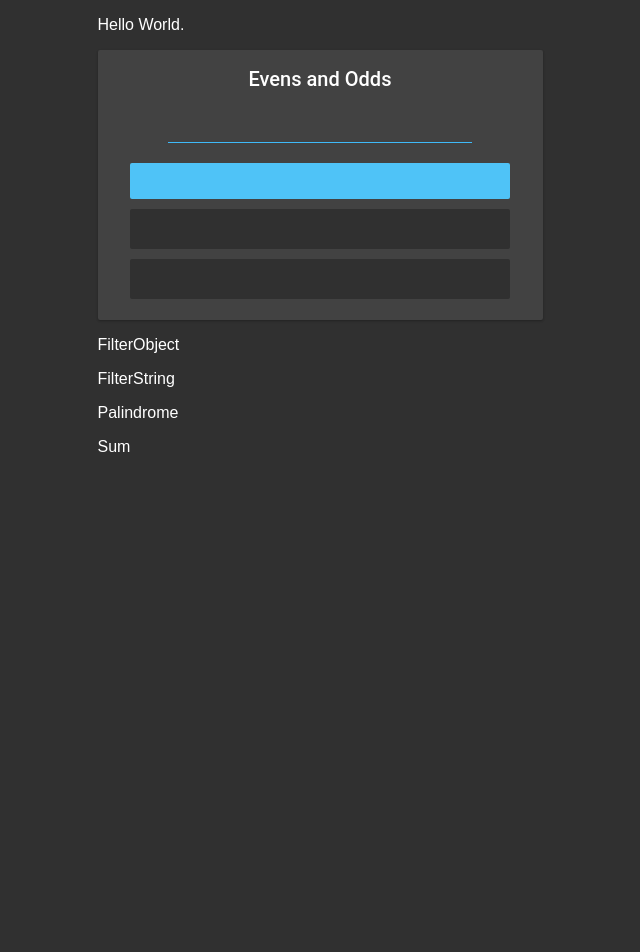
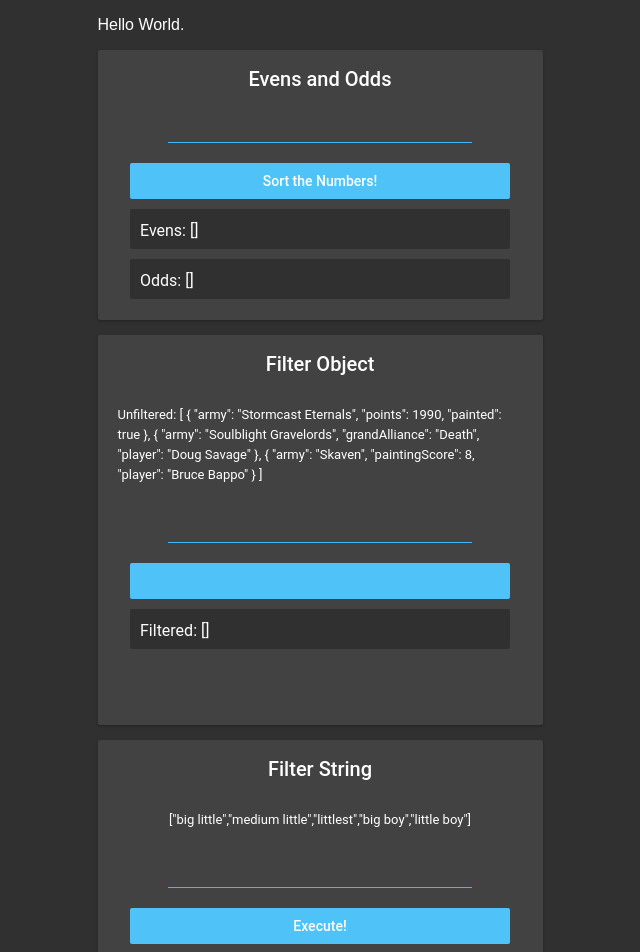
Before and after one commit to WillardWard/React-Toy-Problems, a React (Create React App) app: page / in a window 1280 px wide. Shown: the top 952 px of the page, without its empty margins (320-960 px from the left). Before the commit the page ends 800 px from the top, so only its background shows below. Built offline with nearby package versions, Linux system fonts and the light colour scheme.

Commit message:
completed through filterString componenet

```diff
--- a/src/components/Topics/EvenAndOdd.js
+++ b/src/components/Topics/EvenAndOdd.js
@@ -13,13 +13,22 @@ class EvenAndOdd extends Component {
   solve = () => {
     const userString = this.state.userInput;
     const userArray = [...userString];
+    let evens = [];
+    let odds = [];
+
     userArray.forEach((element) => {
-      if (Number.isInteger(element)) {
-        element % 2 === 0
-          ? this.state.evenArray.value.push(element)
-          : this.state.oddArray.value.push(element);
+      if (!isNaN(element)) {
+        if (parseInt(element, 10) % 2 === 0) {
+          evens.push(element);
+        } else {
+          odds.push(element);
+        }
       }
     });
+
+    this.setState({ evenArray: evens, oddArray: odds });
+
+    console.log(this.state.evenArray);
   };
 
   render() {
@@ -30,9 +39,15 @@ class EvenAndOdd extends Component {
           className="inputLine"
           onChange={(event) => this.setState({ userInput: event.target.value })}
         ></input>
-        <button className="confirmationButton" onClick={this.solve}></button>
-        <span className="resultsBox">{this.evenArray}</span>
-        <span className="resultsBox"></span>
+        <button className="confirmationButton" onClick={this.solve}>
+          Sort the Numbers!
+        </button>
+        <span className="resultsBox">
+          Evens: {JSON.stringify(this.state.evenArray)}
+        </span>
+        <span className="resultsBox">
+          Odds: {JSON.stringify(this.state.oddArray)}
+        </span>
       </div>
     );
   }
--- a/src/components/Topics/FilterObject.js
+++ b/src/components/Topics/FilterObject.js
@@ -1,8 +1,64 @@
 import React, { Component } from "react";
 
 class FilterObject extends Component {
+  constructor() {
+    super();
+    this.state = {
+      unFilteredArray: [
+        {
+          army: "Stormcast Eternals",
+          points: 1990,
+          painted: true,
+        },
+        {
+          army: "Soulblight Gravelords",
+          grandAlliance: "Death",
+          player: "Doug Savage",
+        },
+        {
+          army: "Skaven",
+          paintingScore: 8,
+          player: "Bruce Bappo",
+        },
+      ],
+      userInput: "",
+      filteredArray: [],
+    };
+  }
+
+  filterArmy = (prop) => {
+    let objectArray = this.state.unFilteredArray;
+    let filteredArray = [];
+
+    objectArray.forEach((element) => {
+      if (element.hasOwnProperty(prop)) {
+        filteredArray.push(element);
+      }
+    });
+
+    this.setState({ filteredArray: filteredArray });
+  };
+
   render() {
-    return <p>FilterObject</p>;
+    return (
+      <div className="puzzleBox filterObjectPB">
+        <h4>Filter Object</h4>
+        <span className="puzzleText">
+          Unfiltered: {JSON.stringify(this.state.unFilteredArray, null, 10)}
+        </span>
+        <input
+          className="inputLine"
+          onChange={(e) => this.setState({ userInput: e.target.value })}
+        ></input>
+        <button
+          className="confirmationButton"
+          onClick={() => this.filterArmy(this.state.userInput)}
+        ></button>
+        <span className="resultsBox filterObjectPB">
+          Filtered: {JSON.stringify(this.state.filteredArray, null, 10)}
+        </span>
+      </div>
+    );
   }
 }
 
--- a/src/components/Topics/FilterString.js
+++ b/src/components/Topics/FilterString.js
@@ -1,8 +1,56 @@
 import React, { Component } from "react";
 
 class FilterString extends Component {
+  constructor() {
+    super();
+    this.state = {
+      unFilteredArray: [
+        "big little",
+        "medium little",
+        "littlest",
+        "big boy",
+        "little boy",
+      ],
+      userInput: "",
+      filteredArray: [],
+    };
+  }
+
+  findString = (prop) => {
+    let origArray = this.state.unFilteredArray;
+    let newArray = [];
+
+    origArray.forEach((element) => {
+      if (element.includes(prop)) {
+        newArray.push(element);
+      }
+    });
+
+    this.setState({ filteredArray: newArray });
+  };
+
   render() {
-    return <p>FilterString</p>;
+    return (
+      <div className="puzzleBox filterStringPB">
+        <h4>Filter String</h4>
+        <span className="puzzleText">
+          {JSON.stringify(this.state.unFilteredArray)}
+        </span>
+        <input
+          className="inputLine"
+          onChange={(e) => this.setState({ userInput: e.target.value })}
+        ></input>
+        <button
+          className="confirmationButton"
+          onClick={() => this.findString(this.state.userInput)}
+        >
+          Execute!
+        </button>
+        <span className="resultsBox filterStringPB">
+          {JSON.stringify(this.state.filteredArray)}
+        </span>
+      </div>
+    );
   }
 }
 
```
